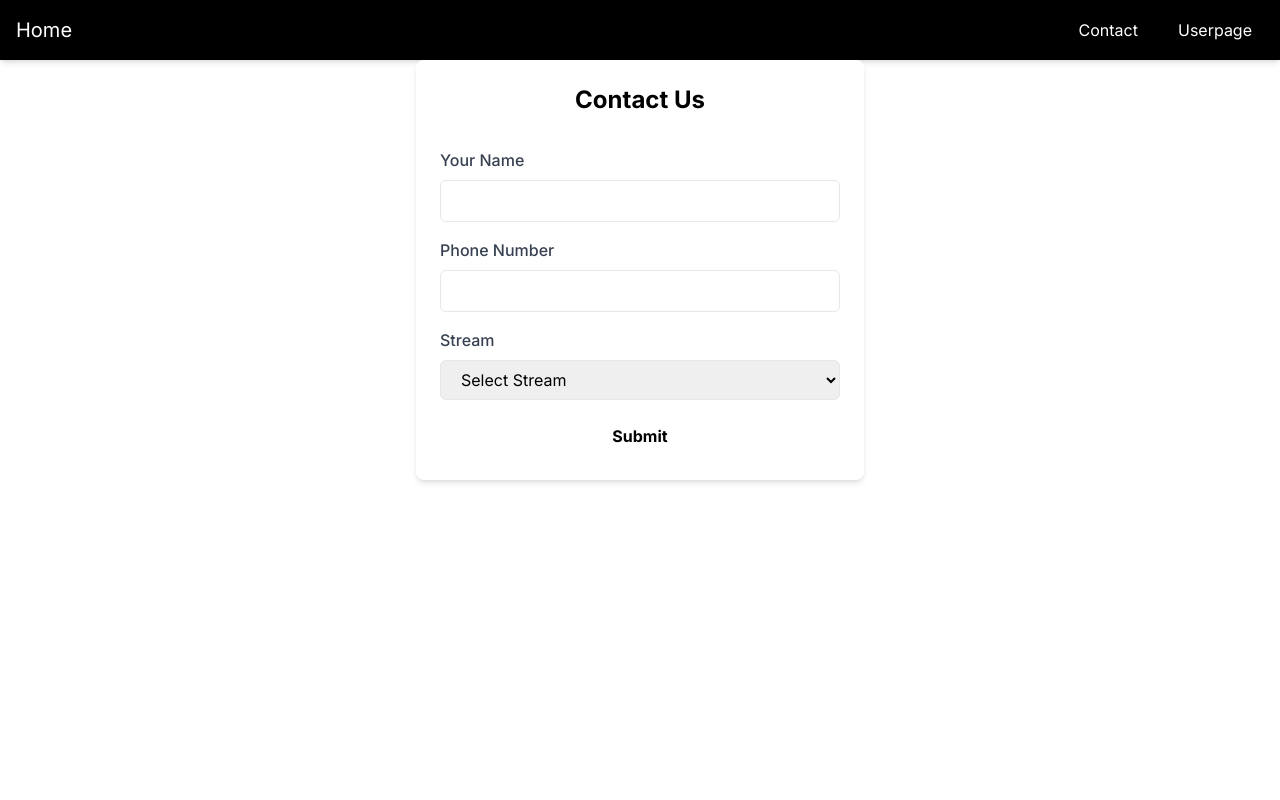
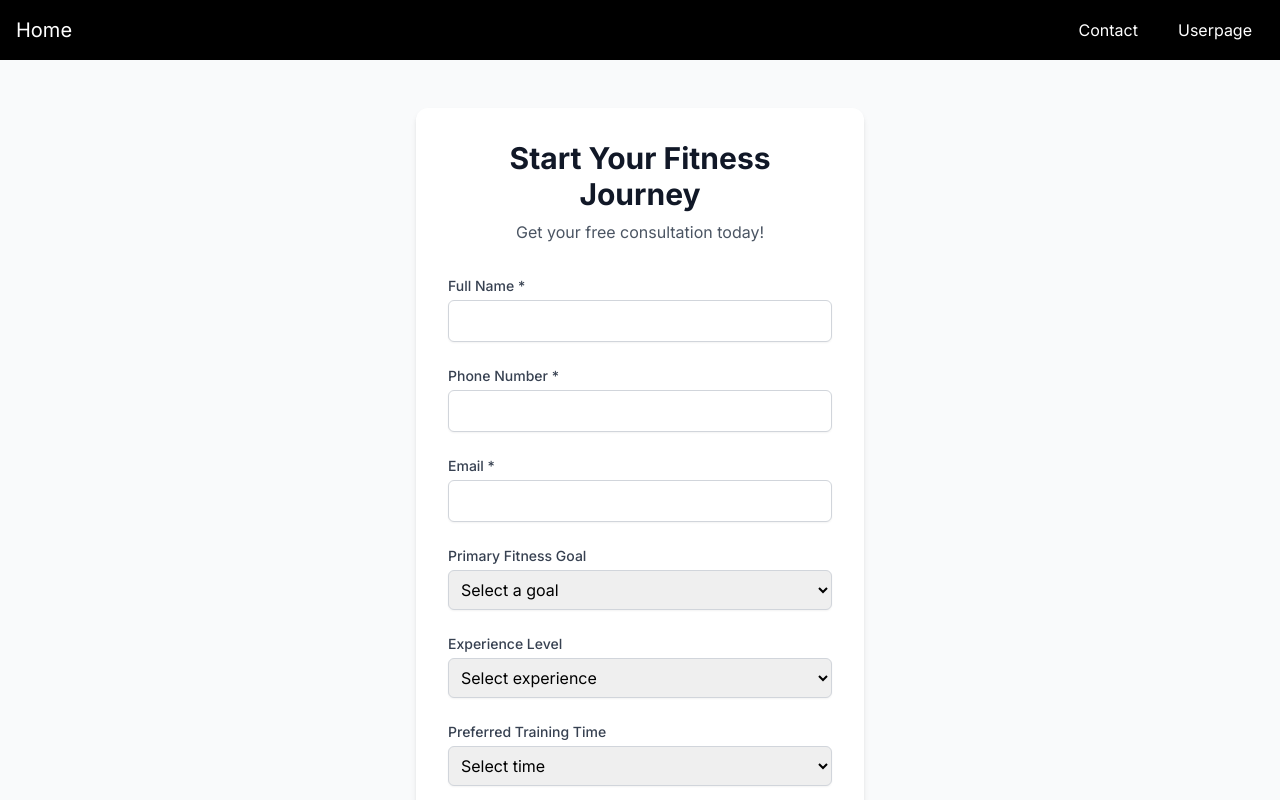
Before and after one commit to bhanujongit4/next-form-app-beta, a Next.js app: page /contact in a window 1280 px wide. Shown: the top 800 px of the page. Built offline with nearby package versions, Linux system fonts and the light colour scheme.

Commit message:
Update page.jsx

```diff
--- a/src/app/contact/page.jsx
+++ b/src/app/contact/page.jsx
@@ -2,115 +2,233 @@
 import React, { useState } from 'react';
 import { useRouter } from 'next/navigation';
 import Navbar from '../components/navbar';
-const ContactForm = () => {
-  const [name, setName] = useState('');
-  const [phoneNumber, setPhoneNumber] = useState('');
-  const [stream, setStream] = useState('');
-  const [isSubmitted, setIsSubmitted] = useState(false)
-  const router = useRouter()
+
+const GymLeadForm = () => {
+  const [formData, setFormData] = useState({
+    name: '',
+    phoneNumber: '',
+    email: '',
+    fitnessGoal: '',
+    experienceLevel: '',
+    preferredTime: '',
+    interests: []
+  });
+
+  const [isSubmitted, setIsSubmitted] = useState(false);
+  const router = useRouter();
+
+  const handleChange = (e) => {
+    const { name, value } = e.target;
+    setFormData(prev => ({
+      ...prev,
+      [name]: value
+    }));
+  };
+
+  const handleInterestChange = (e) => {
+    const { value, checked } = e.target;
+    setFormData(prev => ({
+      ...prev,
+      interests: checked
+        ? [...prev.interests, value]
+        : prev.interests.filter(interest => interest !== value)
+    }));
+  };
+
   const handleSubmit = async (event) => {
     event.preventDefault();
 
-
-    console.log('Submitted form data:');
-    console.log(`Name: ${name}`);
-    console.log(`Phone Number: ${phoneNumber}`);
-    console.log(`Stream: ${stream}`);
-    event.preventDefault();
-
-    if (!name || !phoneNumber) {
-        alert("Name and image are required.");
+    if (!formData.name || !formData.phoneNumber || !formData.email) {
+      alert("Please fill in all required fields.");
       return;
     }
 
     try {
-        const res = await fetch("/api/users", {
+      const res = await fetch("/api/leads", {
         method: "POST",
         headers: {
           "Content-type": "application/json",
         },
-            body: JSON.stringify({ name, phoneNumber, stream}),
+        body: JSON.stringify(formData),
       });
 
       if (res.ok) {
-            router.push("/");
+        setIsSubmitted(true);
+        setFormData({
+          name: '',
+          phoneNumber: '',
+          email: '',
+          fitnessGoal: '',
+          experienceLevel: '',
+          preferredTime: '',
+          interests: []
+        });
+        setTimeout(() => setIsSubmitted(false), 5000);
       } else {
-            throw new Error("Failed to create a Product");
+        throw new Error("Failed to submit lead");
       }
     } catch (error) {
       console.log(error);
     }
-    setName('');
-    setPhoneNumber('');
-    setStream('');
-    setIsSubmitted(true);
-
-    setTimeout(() => setIsSubmitted(false), 5000); // Reset form after 5 seconds
   };
 
+  return (
+    <>
+      <Navbar />
+      <div className="min-h-screen bg-gray-50 py-12 px-4 sm:px-6 lg:px-8">
+        <form onSubmit={handleSubmit} className="max-w-md mx-auto bg-white rounded-xl shadow-md overflow-hidden p-8">
+          <div className="mb-8 text-center">
+            <h2 className="text-3xl font-bold text-gray-900">Start Your Fitness Journey</h2>
+            <p className="mt-2 text-gray-600">Get your free consultation today!</p>
+          </div>
 
-  return (<>
-    <Navbar></Navbar>
-    <form onSubmit={handleSubmit} className="flex flex-col space-y-4 bg-white rounded-lg p-6 shadow-md max-w-md mx-auto">
-  <h2 className="text-2xl font-bold text-center text-primary mb-4">Contact Us</h2>
-  <div className="flex flex-col">
-    <label htmlFor="name" className="text-gray-700 font-medium mb-2">
-      Your Name
+          <div className="space-y-6">
+            <div>
+              <label htmlFor="name" className="block text-sm font-medium text-gray-700">
+                Full Name *
               </label>
               <input
                 type="text"
                 id="name"
                 name="name"
-      value={name}
-      onChange={(e) => setName(e.target.value)}
-      className="rounded-md border px-4 py-2 focus:outline-none focus:border-primary"
+                value={formData.name}
+                onChange={handleChange}
+                className="mt-1 block w-full rounded-md border-gray-300 shadow-sm focus:border-indigo-500 focus:ring-indigo-500 p-2 border"
                 required
               />
             </div>
-  <div className="flex flex-col">
-    <label htmlFor="phone" className="text-gray-700 font-medium mb-2">
-      Phone Number
+
+            <div>
+              <label htmlFor="phoneNumber" className="block text-sm font-medium text-gray-700">
+                Phone Number *
               </label>
               <input
                 type="tel"
-      id="phone"
-      name="phone"
-      value={phoneNumber}
-      onChange={(e) => setPhoneNumber(e.target.value)}
-      className="rounded-md border px-4 py-2 focus:outline-none focus:border-primary"
+                id="phoneNumber"
+                name="phoneNumber"
+                value={formData.phoneNumber}
+                onChange={handleChange}
+                className="mt-1 block w-full rounded-md border-gray-300 shadow-sm focus:border-indigo-500 focus:ring-indigo-500 p-2 border"
                 required
               />
             </div>
-  <div className="flex flex-col">
-    <label htmlFor="stream" className="text-gray-700 font-medium mb-2">
-      Stream
+
+            <div>
+              <label htmlFor="email" className="block text-sm font-medium text-gray-700">
+                Email *
+              </label>
+              <input
+                type="email"
+                id="email"
+                name="email"
+                value={formData.email}
+                onChange={handleChange}
+                className="mt-1 block w-full rounded-md border-gray-300 shadow-sm focus:border-indigo-500 focus:ring-indigo-500 p-2 border"
+                required
+              />
+            </div>
+
+            <div>
+              <label htmlFor="fitnessGoal" className="block text-sm font-medium text-gray-700">
+                Primary Fitness Goal
               </label>
               <select
-      id="stream"
-      name="stream"
-      value={stream}
-      onChange={(e) => setStream(e.target.value)}
-      className="rounded-md border px-4 py-2 focus:outline-none focus:border-primary"
-      required
+                id="fitnessGoal"
+                name="fitnessGoal"
+                value={formData.fitnessGoal}
+                onChange={handleChange}
+                className="mt-1 block w-full rounded-md border-gray-300 shadow-sm focus:border-indigo-500 focus:ring-indigo-500 p-2 border"
               >
-      <option value="">Select Stream</option>
-      <option value="PCM">PCM</option>
-      <option value="PCB">PCB</option>
-      <option value="PCMB">PCMB</option>
+                <option value="">Select a goal</option>
+                <option value="weight-loss">Weight Loss</option>
+                <option value="muscle-gain">Muscle Gain</option>
+                <option value="strength">Strength Training</option>
+                <option value="endurance">Endurance</option>
+                <option value="flexibility">Flexibility</option>
               </select>
             </div>
+
+            <div>
+              <label htmlFor="experienceLevel" className="block text-sm font-medium text-gray-700">
+                Experience Level
+              </label>
+              <select
+                id="experienceLevel"
+                name="experienceLevel"
+                value={formData.experienceLevel}
+                onChange={handleChange}
+                className="mt-1 block w-full rounded-md border-gray-300 shadow-sm focus:border-indigo-500 focus:ring-indigo-500 p-2 border"
+              >
+                <option value="">Select experience</option>
+                <option value="beginner">Beginner</option>
+                <option value="intermediate">Intermediate</option>
+                <option value="advanced">Advanced</option>
+              </select>
+            </div>
+
+            <div>
+              <label htmlFor="preferredTime" className="block text-sm font-medium text-gray-700">
+                Preferred Training Time
+              </label>
+              <select
+                id="preferredTime"
+                name="preferredTime"
+                value={formData.preferredTime}
+                onChange={handleChange}
+                className="mt-1 block w-full rounded-md border-gray-300 shadow-sm focus:border-indigo-500 focus:ring-indigo-500 p-2 border"
+              >
+                <option value="">Select time</option>
+                <option value="early-morning">Early Morning (5AM - 8AM)</option>
+                <option value="morning">Morning (8AM - 11AM)</option>
+                <option value="afternoon">Afternoon (11AM - 3PM)</option>
+                <option value="evening">Evening (3PM - 7PM)</option>
+                <option value="night">Night (7PM - 10PM)</option>
+              </select>
+            </div>
+
+            <div>
+              <label className="block text-sm font-medium text-gray-700 mb-2">
+                Interested In
+              </label>
+              <div className="space-y-2">
+                {['Personal Training', 'Group Classes', 'Nutrition Coaching', 'Yoga', 'CrossFit'].map((interest) => (
+                  <div key={interest} className="flex items-center">
+                    <input
+                      type="checkbox"
+                      id={interest.toLowerCase().replace(' ', '-')}
+                      name="interests"
+                      value={interest}
+                      checked={formData.interests.includes(interest)}
+                      onChange={handleInterestChange}
+                      className="h-4 w-4 text-indigo-600 focus:ring-indigo-500 border-gray-300 rounded"
+                    />
+                    <label htmlFor={interest.toLowerCase().replace(' ', '-')} className="ml-2 text-sm text-gray-700">
+                      {interest}
+                    </label>
+                  </div>
+                ))}
+              </div>
+            </div>
+          </div>
+
           <button
             type="submit"
-    className="bg-primary text-black font-bold py-2 px-4 rounded-md hover:bg-opacity-75 focus:outline-none focus:ring-2 focus:ring-offset-2 focus:ring-primary"
+            className="mt-8 w-full bg-indigo-600 text-white font-bold py-3 px-4 rounded-md hover:bg-indigo-700 focus:outline-none focus:ring-2 focus:ring-offset-2 focus:ring-indigo-500 transition-colors"
           >
-    Submit
+            Get Your Free Consultation
           </button>
+
           {isSubmitted && (
-    <p className="text-green-500 text-center mt-4">Form submitted successfully!</p>
+            <div className="mt-4 p-4 bg-green-50 rounded-md">
+              <p className="text-green-800 text-center font-medium">
+                Thanks for your interest! We'll contact you soon to schedule your free consultation.
+              </p>
+            </div>
           )}
         </form>
+      </div>
     </>
   );
 };
 
-export default ContactForm;
+export default GymLeadForm;
```
Lines whose indentation alone changed are shown as unchanged.
